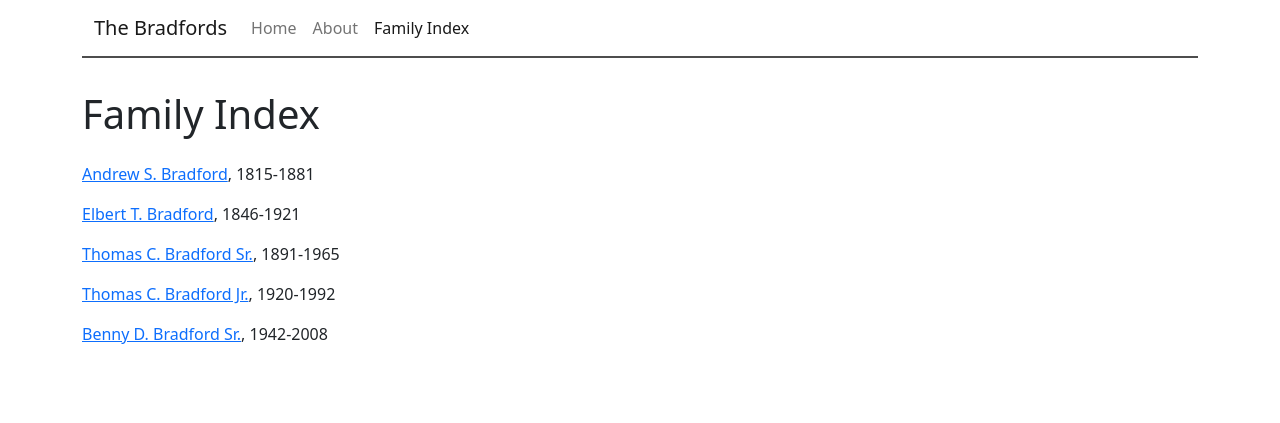
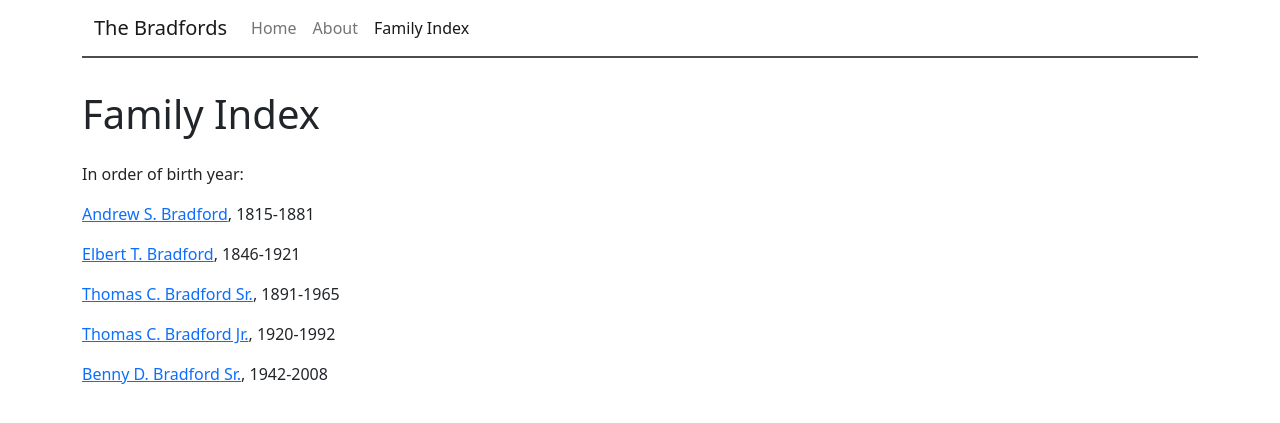
Before and after one commit to the-bradfords/the-bradfords.github.io, a Jekyll site: the page built from family-index.md, in a window 1280 px wide. Shown: the top 423 px of the page. Built offline with Jekyll 4.4.1, drawn with Linux system fonts in a browser that asks for light colours.

Commit message:
Update family-index.md

```diff
--- a/family-index.md
+++ b/family-index.md
@@ -4,9 +4,11 @@
 permalink: /family-index/
 ---
 
-[Andrew S. Bradford](./2022-08-17-Andrew-Sanford-Bradford-Sr.html), 1815-1881
+In order of birth year:
 
-[Elbert T. Bradford](./2022-08-17-Elbert-Theodore-Bradford.html), 1846-1921
+[Andrew S. Bradford](./_posts/2022-08-17-Andrew-Sanford-Bradford-Sr.html), 1815-1881
+
+[Elbert T. Bradford](./_posts/2022-08-17-Elbert-Theodore-Bradford.html), 1846-1921
 
 [Thomas C. Bradford Sr.](), 1891-1965
 
```
